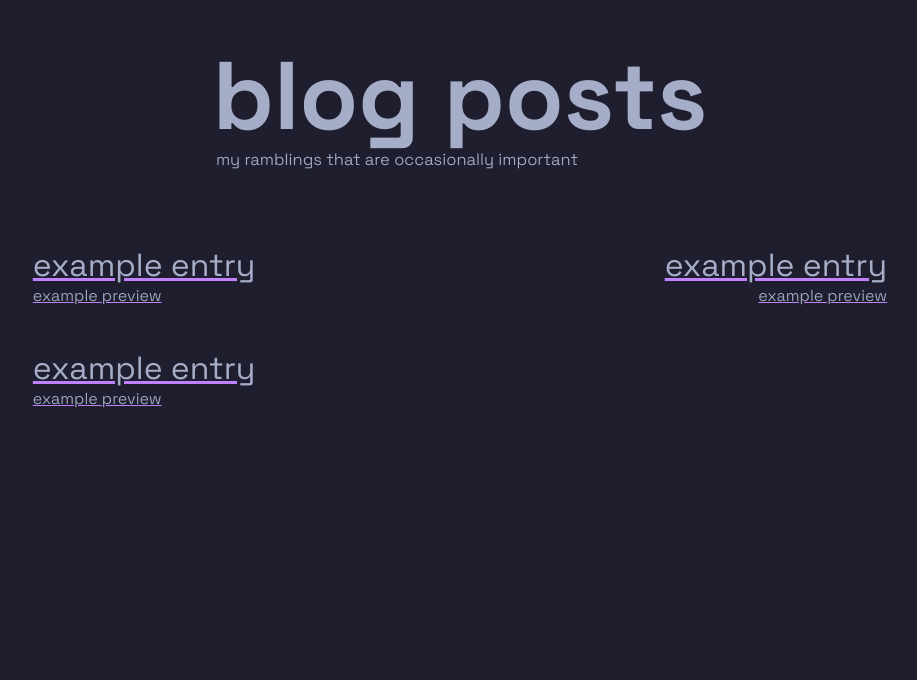
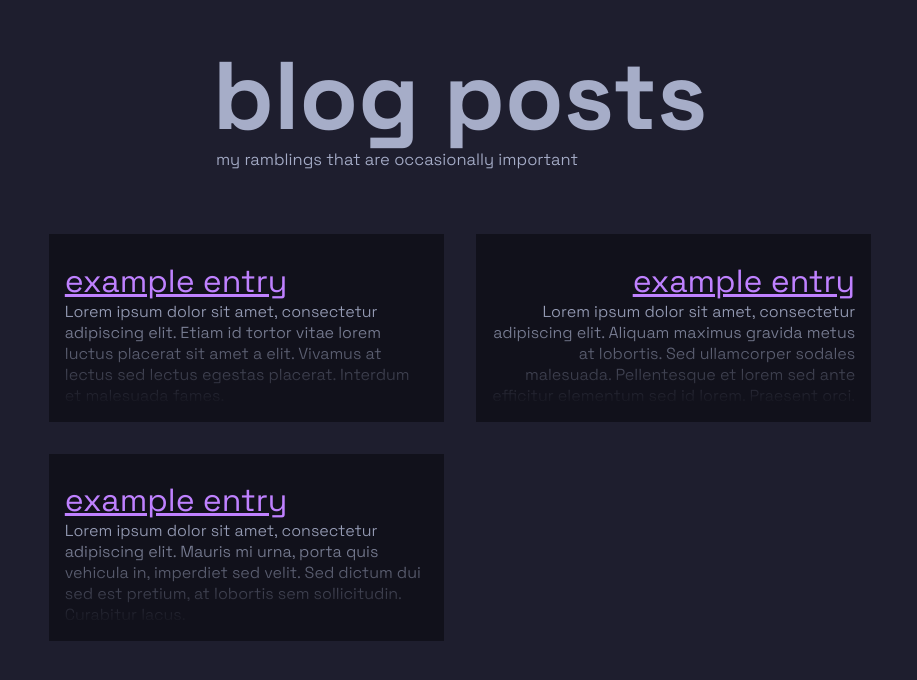
Before and after one commit to MrSeven3/personal-website, a Flask app: template templates/blog_list.html in a window 1280 px wide. Shown: the top 680 px of the page, without its empty margins (180-1097 px from the left). Run offline with Flask 3, Linux system fonts and the light colour scheme; the template is opened without the code that fills it, so the values that code supplies are empty.

Commit message:
pretty decent blog list page

```diff
--- a/static/blog_styles.css
+++ b/static/blog_styles.css
@@ -12,9 +12,15 @@
 }
 
 .blog-list-entry {
+    background-color: oklch(0.1828 0.0204 284.2);
+    margin: 1rem;
+    padding: 0 1rem;
+
     p {
         margin-top: 0;
         color: oklch(0.751 0.0396 273.93);
+        mask-image: linear-gradient(to bottom, black, transparent);
+
     }
 
     h2 {
--- a/static/main_styles.css
+++ b/static/main_styles.css
@@ -1,4 +1,38 @@
 /* this is almost certainly redundant and spaghetti, and shouldnt be in one file, etc etc. its myfirst time with css fight me */
+
+.space-grotesk-single-header {
+    font-family: "Space Grotesk", sans-serif;
+    font-optical-sizing: auto;
+    font-weight: 425;
+    font-style: normal;
+    color: oklch(0.751 0.0396 273.93);
+}
+
+.space-grotesk-header {
+    font-family: "Space Grotesk", sans-serif;
+    font-optical-sizing: auto;
+    font-weight: 400;
+    font-style: normal;
+    font-size: 32px;
+    color: oklch(0.751 0.0396 273.93);
+}
+
+h3.space-grotesk-header {
+    font-family: "Space Grotesk", sans-serif;
+    font-optical-sizing: auto;
+    font-weight: 400;
+    font-style: normal;
+    color: oklch(0.751 0.0396 273.93);
+    font-size: 24px;
+}
+
+.space-grotesk-normal{
+    font-family: "Space Grotesk", sans-serif;
+    font-optical-sizing: auto;
+    font-weight: 350;
+    font-style: normal;
+    color: oklch(0.751 0.0396 273.93);
+}
 
 .page-header-header {
     font-size: 48px;
@@ -55,38 +89,3 @@ a {
 ::selection {
    background: oklch(0.483 0.137 319.619);
 }
-
-
-.space-grotesk-single-header {
-    font-family: "Space Grotesk", sans-serif;
-    font-optical-sizing: auto;
-    font-weight: 425;
-    font-style: normal;
-    color: oklch(0.751 0.0396 273.93);
-}
-
-.space-grotesk-header {
-    font-family: "Space Grotesk", sans-serif;
-    font-optical-sizing: auto;
-    font-weight: 400;
-    font-style: normal;
-    font-size: 32px;
-    color: oklch(0.751 0.0396 273.93);
-}
-
-h3.space-grotesk-header {
-    font-family: "Space Grotesk", sans-serif;
-    font-optical-sizing: auto;
-    font-weight: 400;
-    font-style: normal;
-    color: oklch(0.751 0.0396 273.93);
-    font-size: 24px;
-}
-
-.space-grotesk-normal{
-    font-family: "Space Grotesk", sans-serif;
-    font-optical-sizing: auto;
-    font-weight: 350;
-    font-style: normal;
-    color: oklch(0.751 0.0396 273.93);
-}
--- a/templates/blog_list.html
+++ b/templates/blog_list.html
@@ -28,22 +28,17 @@
 
         <div class="blogs-section">
             <div class="blog-list-entry space-grotesk-normal">
-                <a href="index.html">
-                <h2 class="space-grotesk-header">example entry</h2>
-                <p>example preview</p>
-                </a>
+                <a href="index.html"><h2 class="space-grotesk-header text-highlight">example entry</h2></a>
+                <p>Lorem ipsum dolor sit amet, consectetur adipiscing elit. Etiam id tortor vitae lorem luctus placerat sit amet a elit. Vivamus at lectus sed lectus egestas placerat. Interdum et malesuada fames. </p>
             </div>
             <div class="blog-list-entry space-grotesk-normal">
-                <a href="index.html">
-                <h2 class="space-grotesk-header">example entry</h2>
-                <p>example preview</p>
-                </a>
+                <a href="index.html"><h2 class="space-grotesk-header text-highlight">example entry</h2></a>
+                <p>Lorem ipsum dolor sit amet, consectetur adipiscing elit. Aliquam maximus gravida metus at lobortis. Sed ullamcorper sodales malesuada. Pellentesque et lorem sed ante efficitur elementum sed id lorem. Praesent orci. </p>
             </div>
             <div class="blog-list-entry space-grotesk-normal">
-                <a href="index.html">
-                <h2 class="space-grotesk-header">example entry</h2>
-                <p>example preview</p>
-                </a>
+
+                <a href="index.html"><h2 class="space-grotesk-header text-highlight">example entry</h2></a>
+                <p>Lorem ipsum dolor sit amet, consectetur adipiscing elit. Mauris mi urna, porta quis vehicula in, imperdiet sed velit. Sed dictum dui sed est pretium, at lobortis sem sollicitudin. Curabitur lacus. </p>
             </div>
         </div>
     </body>
```
